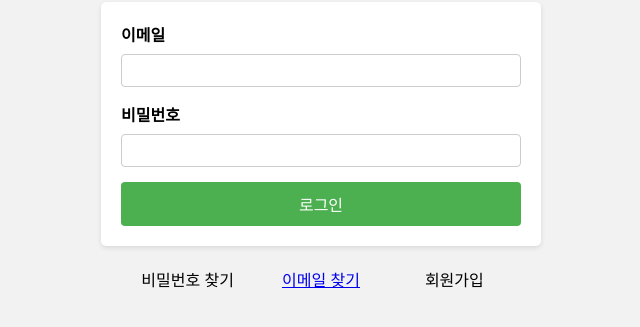
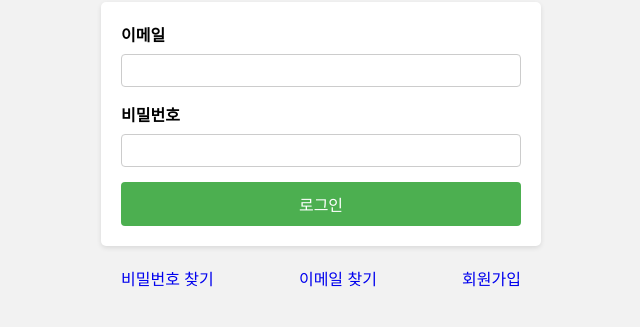
Before and after one commit to codeJSwing/node_e-commerce, a website: page public/components/login.html in a window 1280 px wide. Shown: the part 115-442 px from the top of the page, without its empty margins (319-959 px from the left). Drawn offline with Linux system fonts and the light colour scheme.

Commit message:
Refactor: remove underline when hyperlink

```diff
--- a/public/components/login.html
+++ b/public/components/login.html
@@ -18,10 +18,15 @@
 	</form>
 
 	<div class="button-section">
-		<button id="password-reset">비밀번호 찾기</button>
-		<button id="username-recovery">
-			<a href="/users/email-recovery">이메일 찾기</a></button>
-		<button id="signup">회원가입</button>
+		<a id="password-reset" href="/users/password-reset">
+			비밀번호 찾기
+		</a>
+		<a id="email-recovery" href="/users/email-recovery">
+			이메일 찾기
+		</a>
+		<a id="signup" href="/users/registration">
+			회원가입
+		</a>
 	</div>
 
 <script src="/scripts/login.js"></script>
--- a/public/styles/user.css
+++ b/public/styles/user.css
@@ -63,4 +63,9 @@ button[type="submit"]:hover {
     border: none;
     font-size: 16px;
     cursor: pointer;
+    text-decoration: none;
 }
+
+.button-section a {
+    text-decoration: none;
+}
```
